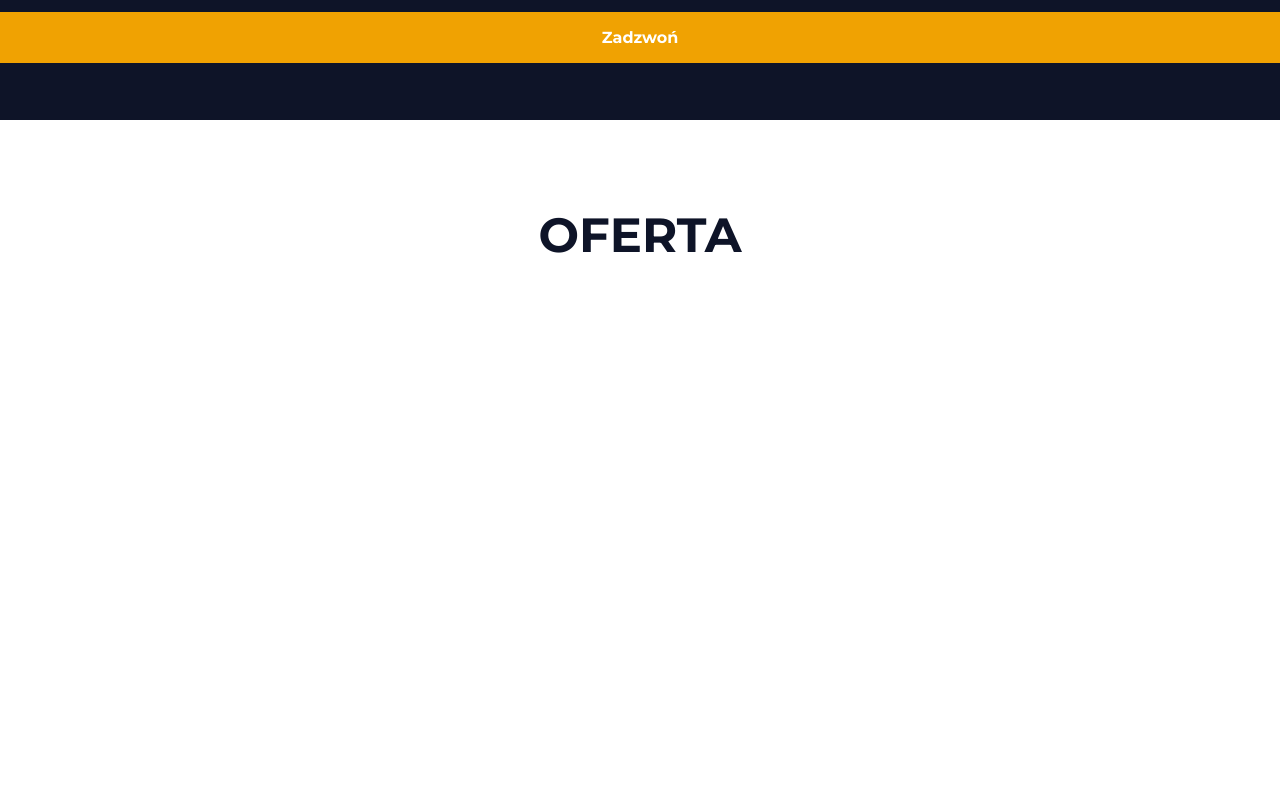
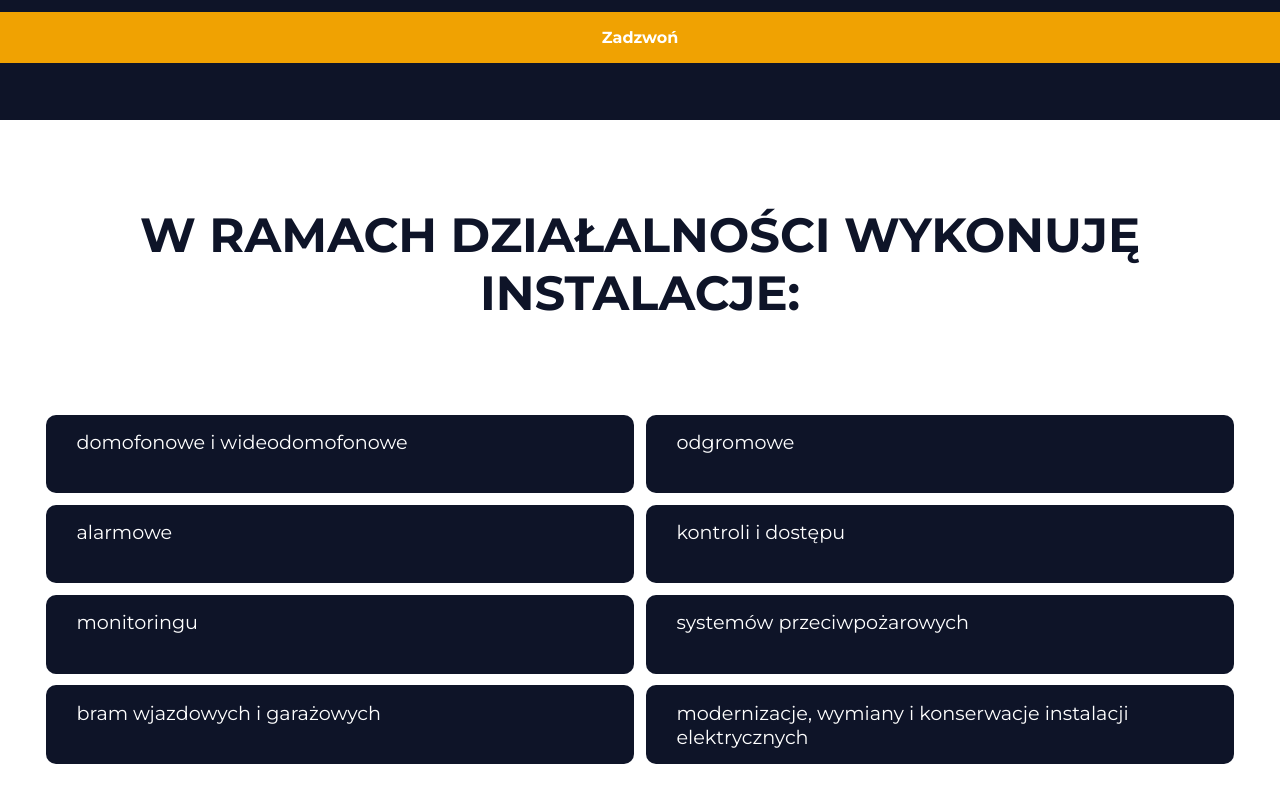
Before and after one commit to Juicydape/voldar, a website: page index.html in a window 1280 px wide. Shown: the part 1360-2160 px from the top of the page. Drawn offline with Linux system fonts and the light colour scheme.

Commit message:
adder offer section

```diff
--- a/index.html
+++ b/index.html
@@ -72,47 +72,19 @@
             <a class="about-us__refcontact" href="#contact">Zadzwoń</a> </p>
         </section>
         <section id="offer" class="offer">
-            <h2 class="section-heading">oferta</h2>
+            <h2 class="section-heading">W ramach działalności wykonuję instalacje:</h2>
             <div class="wrapper">
-                <div class="offer__card-container">
-                    <!-- <div class="offer__offer-card">
-                        <img src="" alt="" class="offer__card-img">
-                        <h3 class="offer__card-title">Instalacje domofonowe</h3>
-                    </div>
-                    <div class="offer__offer-card">
-                        <img src="" alt="" class="offer__card-img">
-                        <h3 class="offer__card-title">Instalacje wideodomofonowe</h3>
-                    </div>
-                    <div class="offer__offer-card">
-                        <img src="" alt="" class="offer__card-img">
-                        <h3 class="offer__card-title">Instalacje odgromowe</h3>
-                    </div>
-                    <div class="offer__offer-card">
-                        <img src="" alt="" class="offer__card-img">
-                        <h3 class="offer__card-title">Instalacje alarmowe</h3>
-                    </div>
-                    <div class="offer__offer-card">
-                        <img src="" alt="" class="offer__card-img">
-                        <h3 class="offer__card-title">Instalacje kontroli dostępu</h3>
-                    </div>
-                    <div class="offer__offer-card">
-                        <img src="" alt="" class="offer__card-img">
-                        <h3 class="offer__card-title">Monitoring</h3>
-                    </div>
-                    <div class="offer__offer-card">
-                        <img src="" alt="" class="offer__card-img">
-                        <h3 class="offer__card-title">Systemy przeciwpożarowe</h3>
-                    </div>
-                    <div class="offer__offer-card">
-                        <img src="" alt="" class="offer__card-img">
-                        <h3 class="offer__card-title">Instalacje bram wjazdowych i garażowych</h3>
-                    </div>
-                    <div class="offer__offer-card">
-                        <img src="" alt="" class="offer__card-img">
-                        <h3 class="offer__card-title">Modernizacje, wymiany i konserwacje instalacji elektrycznych</h3>
-                    </div>
-                </div> -->
-                </div>
+                <!-- <p class="offer__item">W ramach działaności wykonuję instalacje:</p> -->
+                <p class="offer__item">domofonowe i wideodomofonowe</p>
+                <p class="offer__item">odgromowe</p>
+                <p class="offer__item">alarmowe</p>
+                <p class="offer__item">kontroli i dostępu</p>
+                <p class="offer__item">monitoringu</p>
+                <p class="offer__item">systemów przeciwpożarowych</p>
+                <p class="offer__item">bram wjazdowych i garażowych</p>
+                <p class="offer__item">modernizacje, wymiany i konserwacje instalacji elektrycznych</p>
+            </div>
+
 
         </section>
         <section id="gallery" class="gallery">
--- a/src/sass/_large.scss
+++ b/src/sass/_large.scss
@@ -20,6 +20,15 @@
 			left: 50%;
 			margin-top: 3em;
 			// width: 25%;
+		}
+	}
+	.offer {
+		.wrapper {
+		display: grid;
+		grid-template-columns: repeat(2, 1fr);
+		grid-template-rows: repeat(4, 1fr);}
+		&__item {
+			font-size: 1.2rem;
 		}
 	}
 
--- a/src/sass/main.scss
+++ b/src/sass/main.scss
@@ -233,21 +233,14 @@ body {
 	height: 100vh;
 	background-color: $pure-white;
 	color: $main-color;
-
-	&__card-container {
-		display: block;
-		justify-content: center;
-		align-items: center;
-	}
-
-	&__offer-card {
-		height: 70vh;
-		border: 1px solid #333333af;
-		border-radius: 4px;
-	}
-
-	.wrapper {
-		display: grid;
+	&__item {
+		padding: 0.8em 1.6em;
+		margin: 0.3em;
+		border-radius: 10px;
+		background-color: $main-color;
+		color: $pure-white;
+		font-size: 0.8rem;
+		// line-height: 1.4rem;
 	}
 }
 
```
Also changed, not shown: dist/css/main.css.
